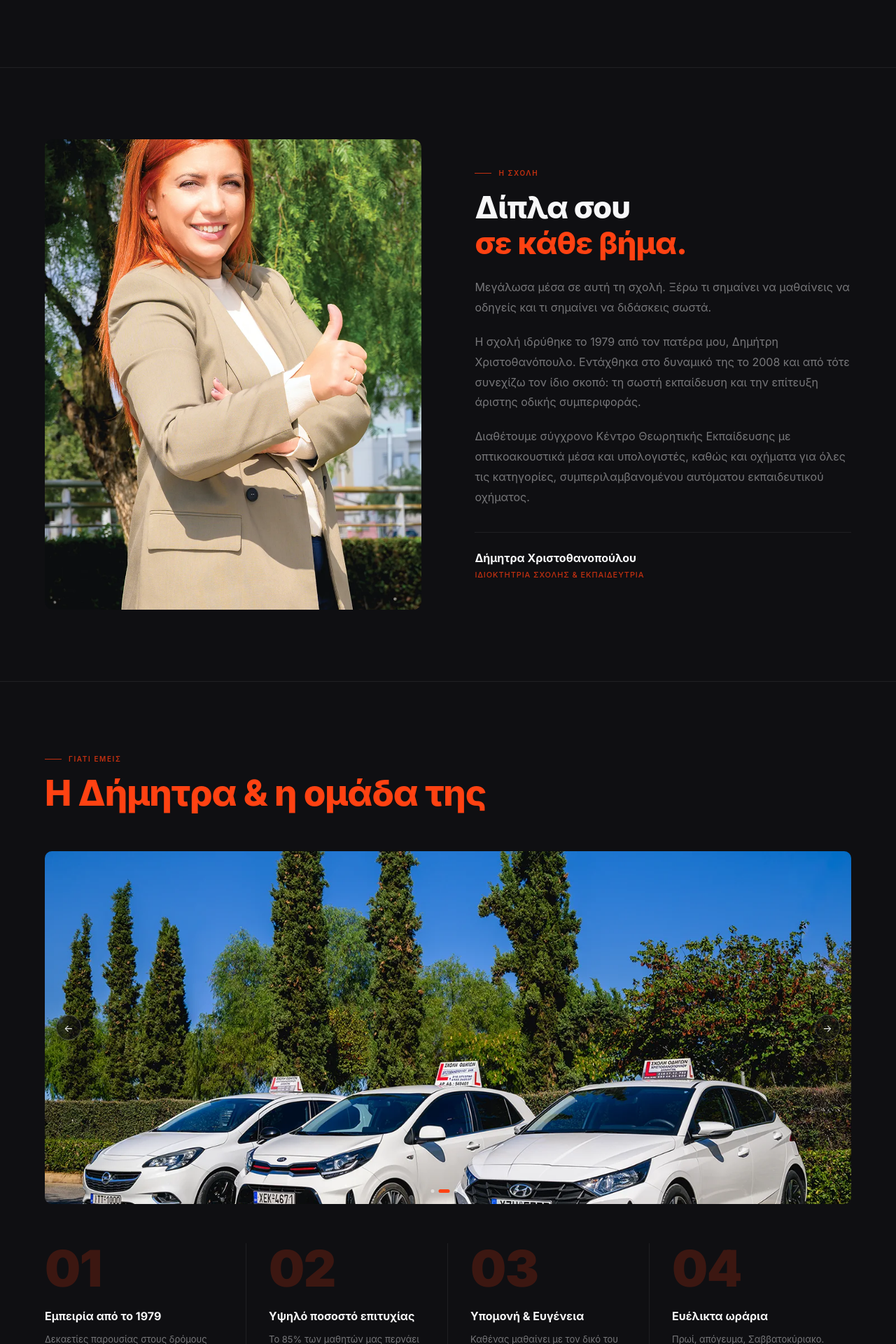
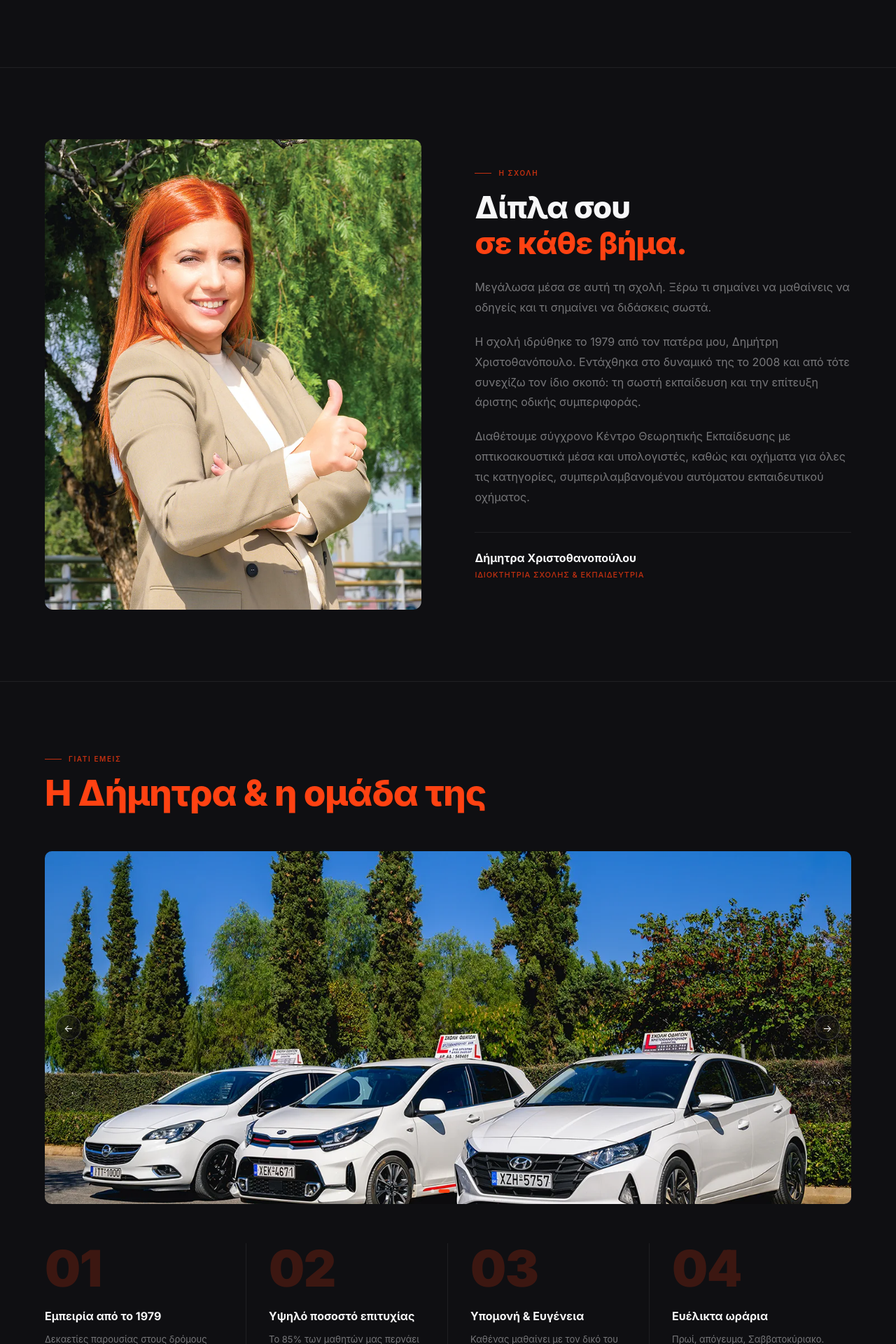
Before and after one commit to bmanologlou/dc26-next, a Next.js app: page / in a window 1280 px wide. Shown: the part 2669-4589 px from the top of the page at 70% size. Built offline with nearby package versions, Linux system fonts and the light colour scheme.

Commit message:
Slider_02 position fix, Dimitra photo show head

```diff
--- a/app/components/Dimitra.tsx
+++ b/app/components/Dimitra.tsx
@@ -31,7 +31,7 @@ export default function Dimitra() {
           <img
             src="/assets/DC_Profile.webp"
             alt="Δήμητρα Χριστοθανοπούλου"
-            style={{ width: '100%', height: '100%', objectFit: 'cover', objectPosition: 'bottom', display: 'block' }}
+            style={{ width: '100%', height: '100%', objectFit: 'cover', objectPosition: 'center 20%', display: 'block' }}
           />
         </motion.div>
 
--- a/app/components/PhotoSlider.tsx
+++ b/app/components/PhotoSlider.tsx
@@ -4,7 +4,7 @@ import { motion, AnimatePresence } from 'framer-motion'
 
 const photos = [
   { src: '/assets/Slider_01.webp', pos: 'center' },
-  { src: '/assets/Slider_02.webp', pos: 'center' },
+  { src: '/assets/Slider_02.webp', pos: 'center 65%' },
   { src: '/assets/Slider_03.webp', pos: 'center 70%' },
   { src: '/assets/Slider_04.webp', pos: 'center 75%' },
 ]
```
